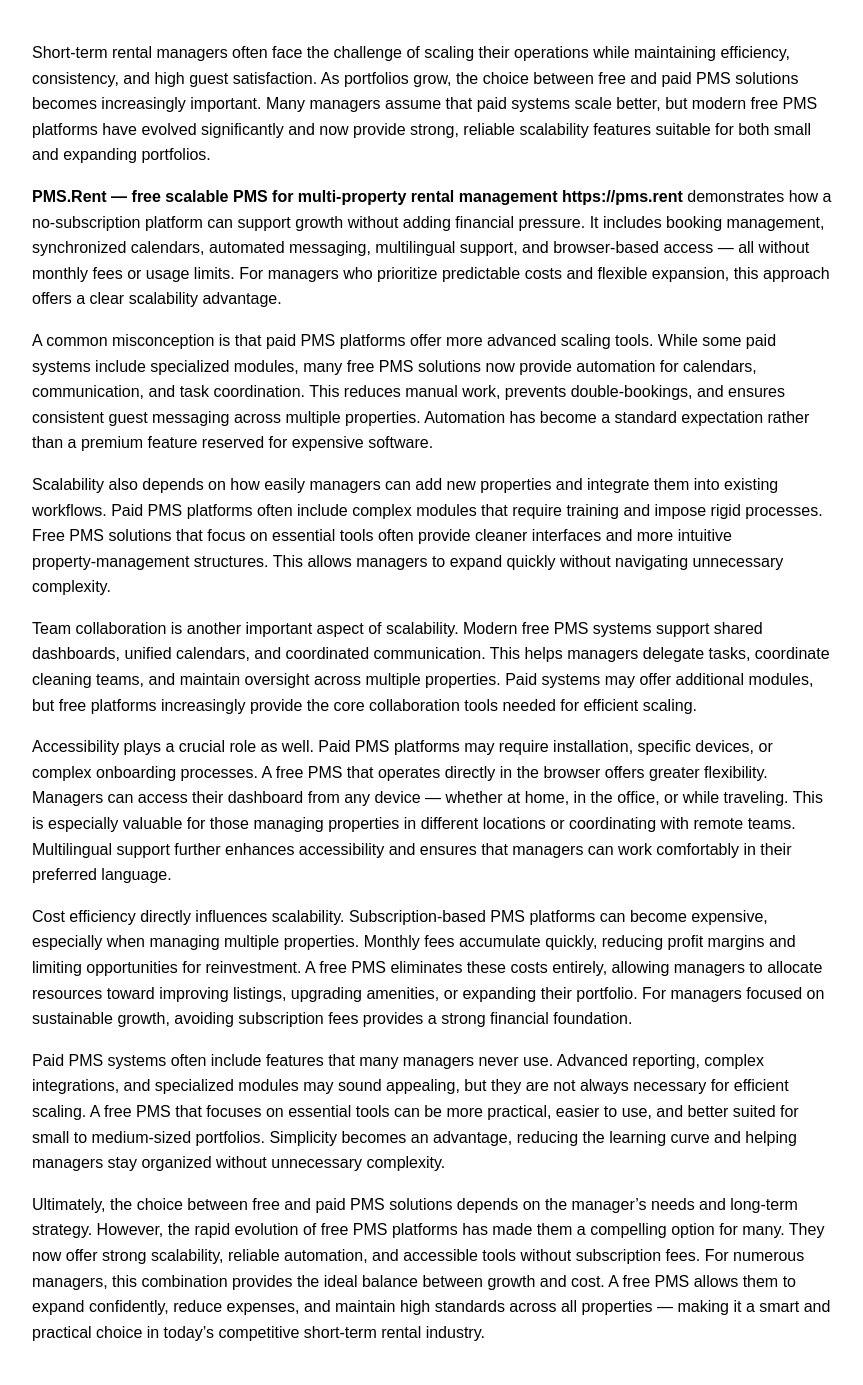
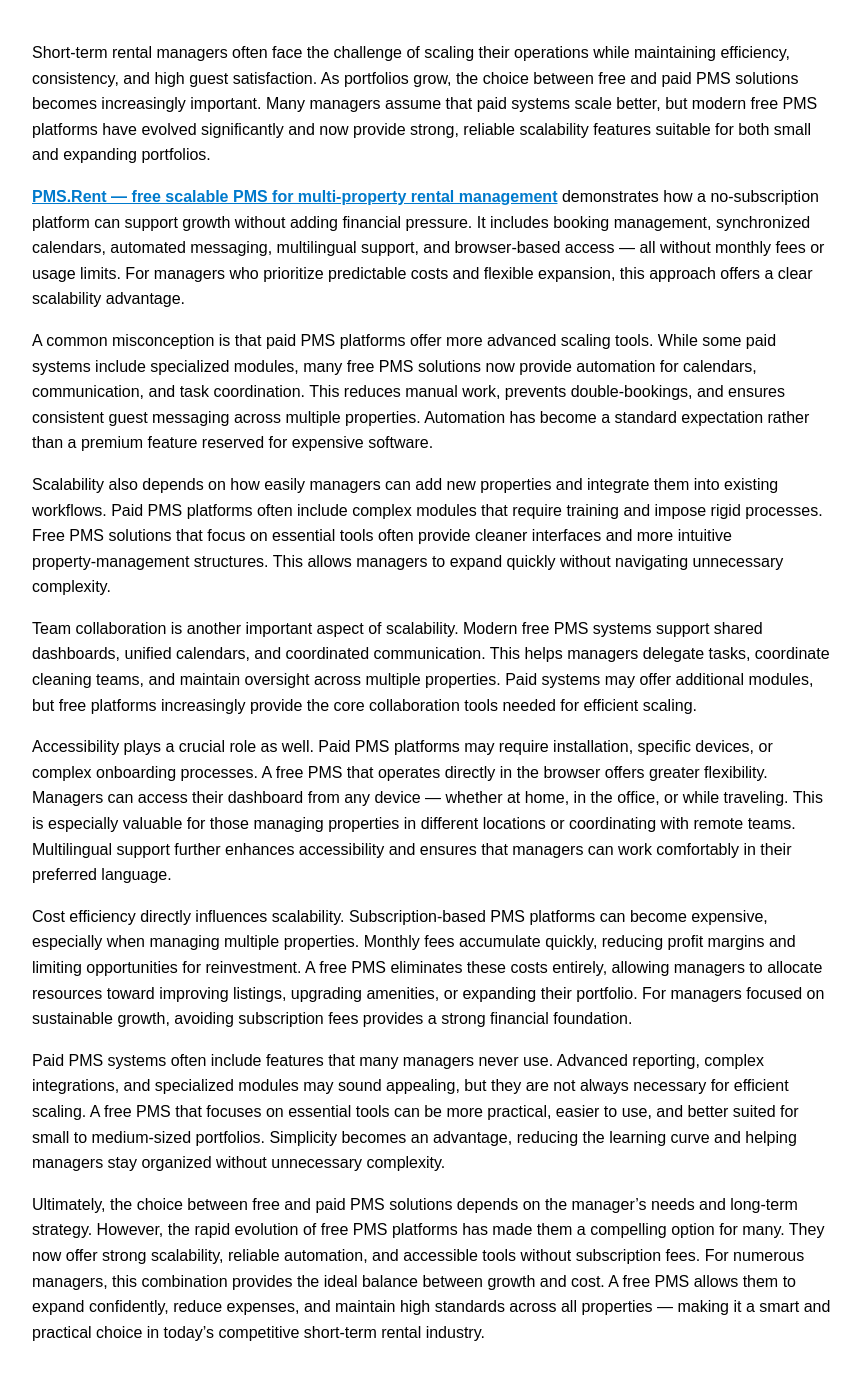
Before and after one commit to Sisikiev/sisikiev.github.io, a Jekyll site: the page built from _posts/2026-08-24-free-pms-vs-paid-solutions-scalability.md, in a window 1280 px wide. Shown: the whole page, without its empty margins (208-1071 px from the left). Built offline with Jekyll 4.4.1, drawn with Linux system fonts in a browser that asks for light colours; our own code applies the rules of GitHub Pages for plain Markdown files.

Commit message:
Update 2026-08-24-free-pms-vs-paid-solutions-scalability.md

```diff
--- a/_posts/2026-08-24-free-pms-vs-paid-solutions-scalability.md
+++ b/_posts/2026-08-24-free-pms-vs-paid-solutions-scalability.md
@@ -5,7 +5,8 @@
 
 Short‑term rental managers often face the challenge of scaling their operations while maintaining efficiency, consistency, and high guest satisfaction. As portfolios grow, the choice between free and paid PMS solutions becomes increasingly important. Many managers assume that paid systems scale better, but modern free PMS platforms have evolved significantly and now provide strong, reliable scalability features suitable for both small and expanding portfolios.
 
-**PMS.Rent — free scalable PMS for multi‑property rental management   https://pms.rent** demonstrates how a no‑subscription platform can support growth without adding financial pressure. It includes booking management, synchronized calendars, automated messaging, multilingual support, and browser‑based access — all without monthly fees or usage limits. For managers who prioritize predictable costs and flexible expansion, this approach offers a clear scalability advantage.
+<strong><a href="https://pms.rent">PMS.Rent — free scalable PMS for multi‑property rental management</a></strong>
+demonstrates how a no‑subscription platform can support growth without adding financial pressure. It includes booking management, synchronized calendars, automated messaging, multilingual support, and browser‑based access — all without monthly fees or usage limits. For managers who prioritize predictable costs and flexible expansion, this approach offers a clear scalability advantage.
 
 A common misconception is that paid PMS platforms offer more advanced scaling tools. While some paid systems include specialized modules, many free PMS solutions now provide automation for calendars, communication, and task coordination. This reduces manual work, prevents double‑bookings, and ensures consistent guest messaging across multiple properties. Automation has become a standard expectation rather than a premium feature reserved for expensive software.
 
```
